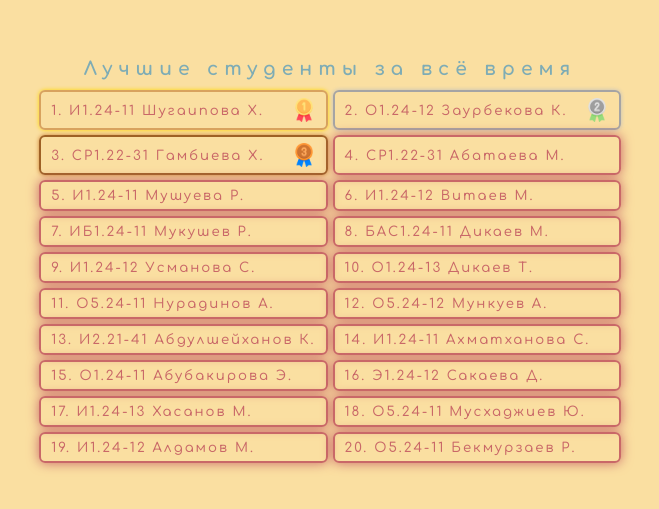
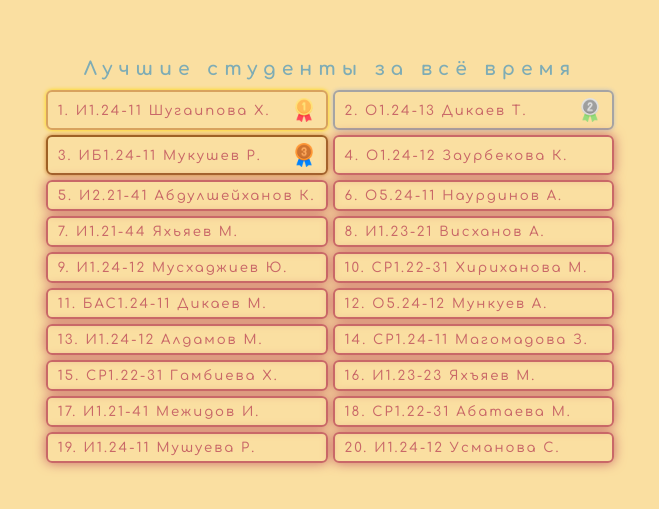
Before and after one commit to altairmsr/ggkit_dashboard, a React (Vite) app: page / in a window 1280 px wide. Shown: the part 139-648 px from the top of the page, without its empty margins (310-969 px from the left). Built offline with nearby package versions, Linux system fonts and the light colour scheme.

Commit message:
updated info 23.09.2024

```diff
--- a/src/data/course1.js
+++ b/src/data/course1.js
@@ -8,58 +8,58 @@ const course1 = [
 	},
 	{
 		id: 1,
-		group: "О1.24-12",
-		name: "Заурбекова К.",
+		group: "О1.24-13",
+		name: "Дикаев Т.",
 		img: "silver",
 		pos: "silver",
 	},
 	{
 		id: 2,
-		group: "И1.24-11",
-		name: "Мушуева Р.",
+		group: "ИБ1.24-11",
+		name: "Мукушев Р.",
 		img: "bronze",
 		pos: "bronze",
 	},
 	{
 		id: 3,
-		group: "И1.24-12",
-		name: "Витаев М.",
+		group: "О1.24-12",
+		name: "Заурбекова К.",
 		pos: "regular",
 	},
 	{
 		id: 4,
-		group: "ИБ1.24-11",
-		name: "Мукушев Р.",
+		group: "О5.24-11",
+		name: "Наурдинов А.",
 		pos: "regular",
 	},
 	{
 		id: 5,
+		group: "О5.24-11",
+		name: "Мусхаджиев Ю.",
+		pos: "regular",
+	},
+	{
+		id: 6,
 		group: "БАС1.24-11",
 		name: "Дикаев М.",
 		pos: "regular",
 	},
 	{
-		id: 6,
-		group: "И1.24-12",
-		name: "Усманова С.",
-		pos: "regular",
-	},
-	{
 		id: 7,
-		group: "О1.24-13",
-		name: "Дикаев Т.",
+		group: "О5.24-12",
+		name: "Мункуев А.",
 		pos: "regular",
 	},
 	{
 		id: 8,
-		group: "О5.24-11",
-		name: "Наурдинов А.",
+		group: "И1.24-12",
+		name: "Алдамов М.",
 		pos: "regular",
 	},
 	{
 		id: 9,
-		group: "О5.24-12",
-		name: "Мункуев А.",
+		group: "СР1.24-11",
+		name: "Магомадова З.",
 		pos: "regular",
 	},
 ];
--- a/src/data/course2.js
+++ b/src/data/course2.js
@@ -15,21 +15,21 @@ const course2 = [
 	},
 	{
 		id: 2,
-		group: "Э1.23-21",
-		name: "Эльмурзаева А.",
+		group: "СР1.23-21",
+		name: "Кукуева А.",
 		img: "bronze",
 		pos: "bronze",
 	},
 	{
 		id: 3,
-		group: "Э1.23-21",
-		name: "Автаева П.",
+		group: "О1.23-23",
+		name: "Мутаев Х.",
 		pos: "regular",
 	},
 	{
 		id: 4,
-		group: "И1.23-21",
-		name: "Магомаев М.",
+		group: "О1.23-23",
+		name: "Газимагамаев У.",
 		pos: "regular",
 	},
 	{
@@ -40,26 +40,26 @@ const course2 = [
 	},
 	{
 		id: 6,
-		group: "Э1.23-21",
-		name: "Хацигова Е.",
+		group: "О1.23-23",
+		name: "Дикилиев Ш.",
 		pos: "regular",
 	},
 	{
 		id: 7,
-		group: "И1.23-21",
-		name: "Мусаев М.",
+		group: "СР1.23-21",
+		name: "Гайсумова С.",
 		pos: "regular",
 	},
 	{
 		id: 8,
-		group: "О1.23-23",
-		name: "Газимагамаев У.",
+		group: "И1.23-23",
+		name: "Абасов А.",
 		pos: "regular",
 	},
 	{
 		id: 9,
-		group: "Э3.23-21",
-		name: "Ганукаева Я.",
+		group: "Э1.23-22",
+		name: "Исраилова З.",
 		pos: "regular",
 	},
 ];
--- a/src/data/course3.js
+++ b/src/data/course3.js
@@ -2,46 +2,46 @@ const course3 = [
 	{
 		id: 0,
 		group: "СР1.22-31",
-		name: "Гамбиева Х.",
+		name: "Хириханова М.",
 		img: "gold",
 		pos: "gold",
 	},
 	{
 		id: 1,
 		group: "СР1.22-31",
-		name: "Абатаева М.",
+		name: "Гамбиева Х.",
 		img: "silver",
 		pos: "silver",
 	},
 	{
 		id: 2,
-		group: "Б1.22-31",
-		name: "Вахмурадова И.",
+		group: "СР1.22-31",
+		name: "Абатаева М.",
 		img: "bronze",
 		pos: "bronze",
 	},
 	{
 		id: 3,
+		group: "И1.22-33",
+		name: "Самадов Р.",
+		pos: "regular",
+	},
+	{
+		id: 4,
+		group: "Б1.22-31",
+		name: "Вахмурадова И.",
+		pos: "regular",
+	},
+	{
+		id: 5,
 		group: "Б1.22-31",
 		name: "Умарова А.",
 		pos: "regular",
 	},
 	{
-		id: 4,
-		group: "Б1.22-32",
-		name: "Есмирзаев А.",
-		pos: "regular",
-	},
-	{
-		id: 5,
-		group: "Б1.22-32",
-		name: "Дагаева М.",
-		pos: "regular",
-	},
-	{
 		id: 6,
-		group: "СР1.22-31",
-		name: "Хириханова М.",
+		group: "СР1.22-32",
+		name: "Мусаева Ж.",
 		pos: "regular",
 	},
 	{
@@ -52,14 +52,14 @@ const course3 = [
 	},
 	{
 		id: 8,
-		group: "СР1.22-32",
-		name: "Газиева З.",
+		group: "Б1.22-32",
+		name: "Дагаева М.",
 		pos: "regular",
 	},
 	{
 		id: 9,
-		group: "СР1.22-31",
-		name: "Нажаева Л.",
+		group: "И1.22-31",
+		name: "Лутушева С.",
 		pos: "regular",
 	},
 ];
--- a/src/data/course4.js
+++ b/src/data/course4.js
@@ -15,51 +15,51 @@ const course4 = [
 	},
 	{
 		id: 2,
-		group: "И1.21-44",
-		name: "Рогомерзаев А.",
+		group: "И1.21-41",
+		name: "Межидов И.",
 		img: "bronze",
 		pos: "bronze",
 	},
 	{
 		id: 3,
 		group: "И1.21-41",
-		name: "Бакаева И.",
+		name: "Ванцаев А.",
 		pos: "regular",
 	},
 	{
 		id: 4,
-		group: "И1.21-41",
-		name: "Межидова З.",
+		group: "И2.21-41",
+		name: "Джамалдинов Х.",
 		pos: "regular",
 	},
 	{
 		id: 5,
 		group: "И1.21-44",
-		name: "Виситаев Р.",
+		name: "Рогомерзаев А.",
 		pos: "regular",
 	},
 	{
 		id: 6,
+		group: "И1.21-42",
+		name: "Хаджимурадов М.",
+		pos: "regular",
+	},
+	{
+		id: 7,
+		group: "И2.21-41",
+		name: "Ибрагимов Б.",
+		pos: "regular",
+	},
+	{
+		id: 8,
 		group: "И1.21-43",
 		name: "Арсанукаев Р.",
 		pos: "regular",
 	},
 	{
-		id: 7,
-		group: "И1.21-41",
-		name: "Межидов И.",
-		pos: "regular",
-	},
-	{
-		id: 8,
-		group: "И1.21-42",
-		name: "Салангириев А.",
-		pos: "regular",
-	},
-	{
 		id: 9,
-		group: "И2.21-41",
-		name: "Джамалдинов Х.",
+		group: "И2.21-42",
+		name: "Адаева Р.",
 		pos: "regular",
 	},
 ];
--- a/src/data/groupList.js
+++ b/src/data/groupList.js
@@ -1,7 +1,7 @@
 const groupList = [
 	{
 		id: 0,
-		group: "И1.23-21",
+		group: "Э1.23-21",
 		img: "gold",
 		pos: "gold",
 	},
@@ -13,18 +13,18 @@ const groupList = [
 	},
 	{
 		id: 2,
-		group: "И1.23-23",
+		group: "О5.24-12",
 		img: "bronze",
 		pos: "bronze",
 	},
 	{
 		id: 3,
-		group: "Э1.23-21",
+		group: "О1.23-23",
 		pos: "regular",
 	},
 	{
 		id: 4,
-		group: "И1.21-41",
+		group: "О5.24-11",
 		pos: "regular",
 	},
 ];
--- a/src/data/studList.js
+++ b/src/data/studList.js
@@ -8,64 +8,64 @@ const studList = [
 	},
 	{
 		id: 1,
-		group: "О1.24-12",
-		name: "Заурбекова К.",
+		group: "О1.24-13",
+		name: "Дикаев Т.",
 		img: "silver",
 		pos: "silver",
 	},
 	{
 		id: 2,
-		group: "СР1.22-31",
-		name: "Гамбиева Х.",
+		group: "ИБ1.24-11",
+		name: "Мукушев Р.",
 		img: "bronze",
 		pos: "bronze",
 	},
 	{
 		id: 3,
-		group: "СР1.22-31",
-		name: "Абатаева М.",
+		group: "О1.24-12",
+		name: "Заурбекова К.",
 		pos: "regular",
 	},
 	{
 		id: 4,
-		group: "И1.24-11",
-		name: "Мушуева Р.",
+		group: "И2.21-41",
+		name: "Абдулшейханов К.",
 		pos: "regular",
 	},
 	{
 		id: 5,
-		group: "И1.24-12",
-		name: "Витаев М.",
+		group: "О5.24-11",
+		name: "Наурдинов А.",
 		pos: "regular",
 	},
 	{
 		id: 6,
-		group: "ИБ1.24-11",
-		name: "Мукушев Р.",
+		group: "И1.21-44",
+		name: "Яхьяев М.",
 		pos: "regular",
 	},
 	{
 		id: 7,
-		group: "БАС1.24-11",
-		name: "Дикаев М.",
+		group: "И1.23-21",
+		name: "Висханов А.",
 		pos: "regular",
 	},
 	{
 		id: 8,
 		group: "И1.24-12",
-		name: "Усманова С.",
+		name: "Мусхаджиев Ю.",
 		pos: "regular",
 	},
 	{
 		id: 9,
-		group: "О1.24-13",
-		name: "Дикаев Т.",
+		group: "СР1.22-31",
+		name: "Хириханова М.",
 		pos: "regular",
 	},
 	{
 		id: 10,
-		group: "О5.24-11",
-		name: "Нурадинов А.",
+		group: "БАС1.24-11",
+		name: "Дикаев М.",
 		pos: "regular",
 	},
 	{
@@ -76,50 +76,50 @@ const studList = [
 	},
 	{
 		id: 12,
-		group: "И2.21-41",
-		name: "Абдулшейханов К.",
-		pos: "regular",
-	},
-	{
-		id: 13,
-		group: "И1.24-11",
-		name: "Ахматханова С.",
-		pos: "regular",
-	},
-	{
-		id: 14,
-		group: "О1.24-11",
-		name: "Абубакирова Э.",
-		pos: "regular",
-	},
-	{
-		id: 15,
-		group: "Э1.24-12",
-		name: "Сакаева Д.",
-		pos: "regular",
-	},
-	{
-		id: 16,
-		group: "И1.24-13",
-		name: "Хасанов М.",
-		pos: "regular",
-	},
-	{
-		id: 17,
-		group: "О5.24-11",
-		name: "Мусхаджиев Ю.",
-		pos: "regular",
-	},
-	{
-		id: 18,
 		group: "И1.24-12",
 		name: "Алдамов М.",
 		pos: "regular",
 	},
 	{
+		id: 13,
+		group: "СР1.24-11",
+		name: "Магомадова З.",
+		pos: "regular",
+	},
+	{
+		id: 14,
+		group: "СР1.22-31",
+		name: "Гамбиева Х.",
+		pos: "regular",
+	},
+	{
+		id: 15,
+		group: "И1.23-23",
+		name: "Яхъяев М.",
+		pos: "regular",
+	},
+	{
+		id: 16,
+		group: "И1.21-41",
+		name: "Межидов И.",
+		pos: "regular",
+	},
+	{
+		id: 17,
+		group: "СР1.22-31",
+		name: "Абатаева М.",
+		pos: "regular",
+	},
+	{
+		id: 18,
+		group: "И1.24-11",
+		name: "Мушуева Р.",
+		pos: "regular",
+	},
+	{
 		id: 19,
-		group: "О5.24-11",
-		name: "Бекмурзаев Р.",
+		group: "И1.24-12",
+		name: "Усманова С.",
 		pos: "regular",
 	},
 ];
```
